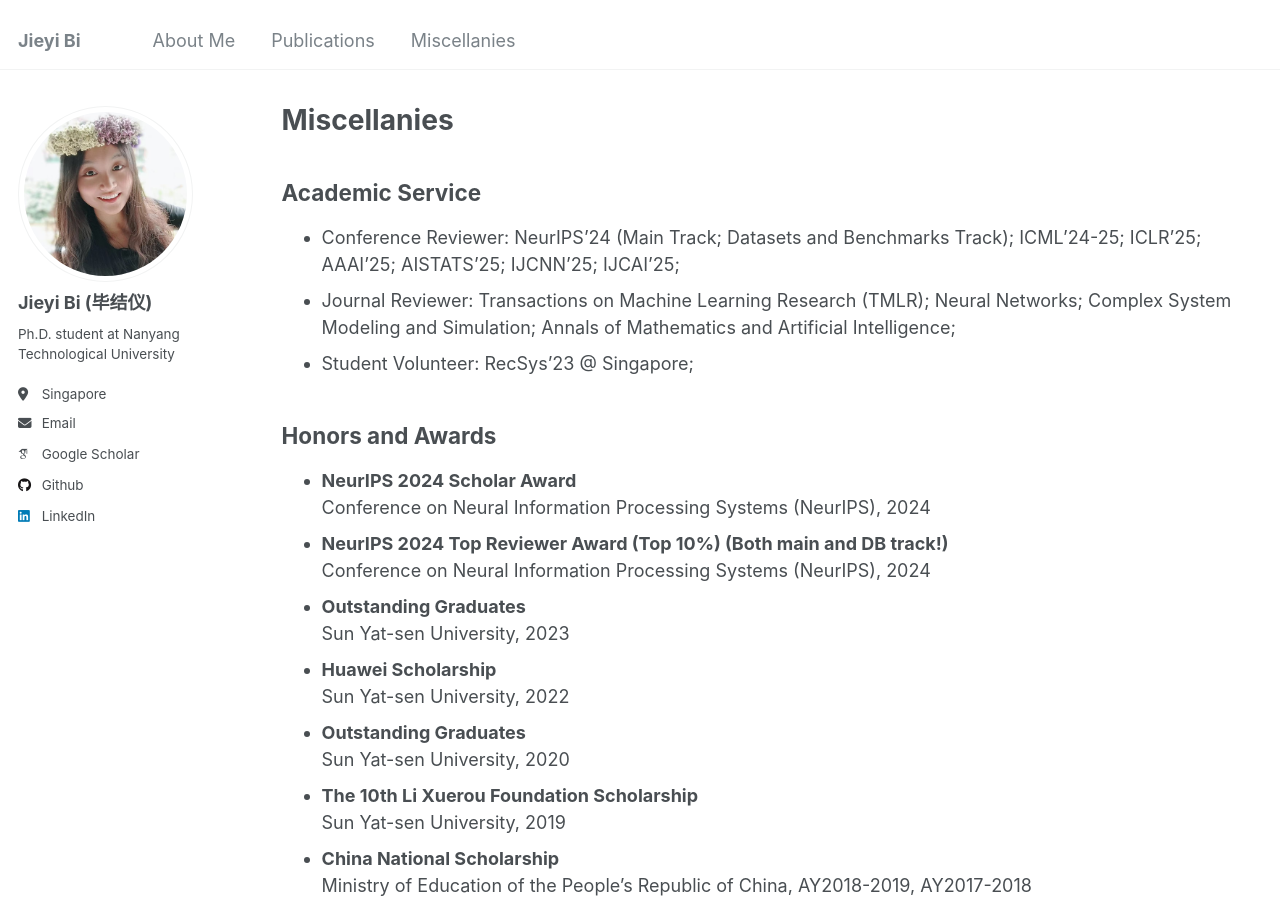
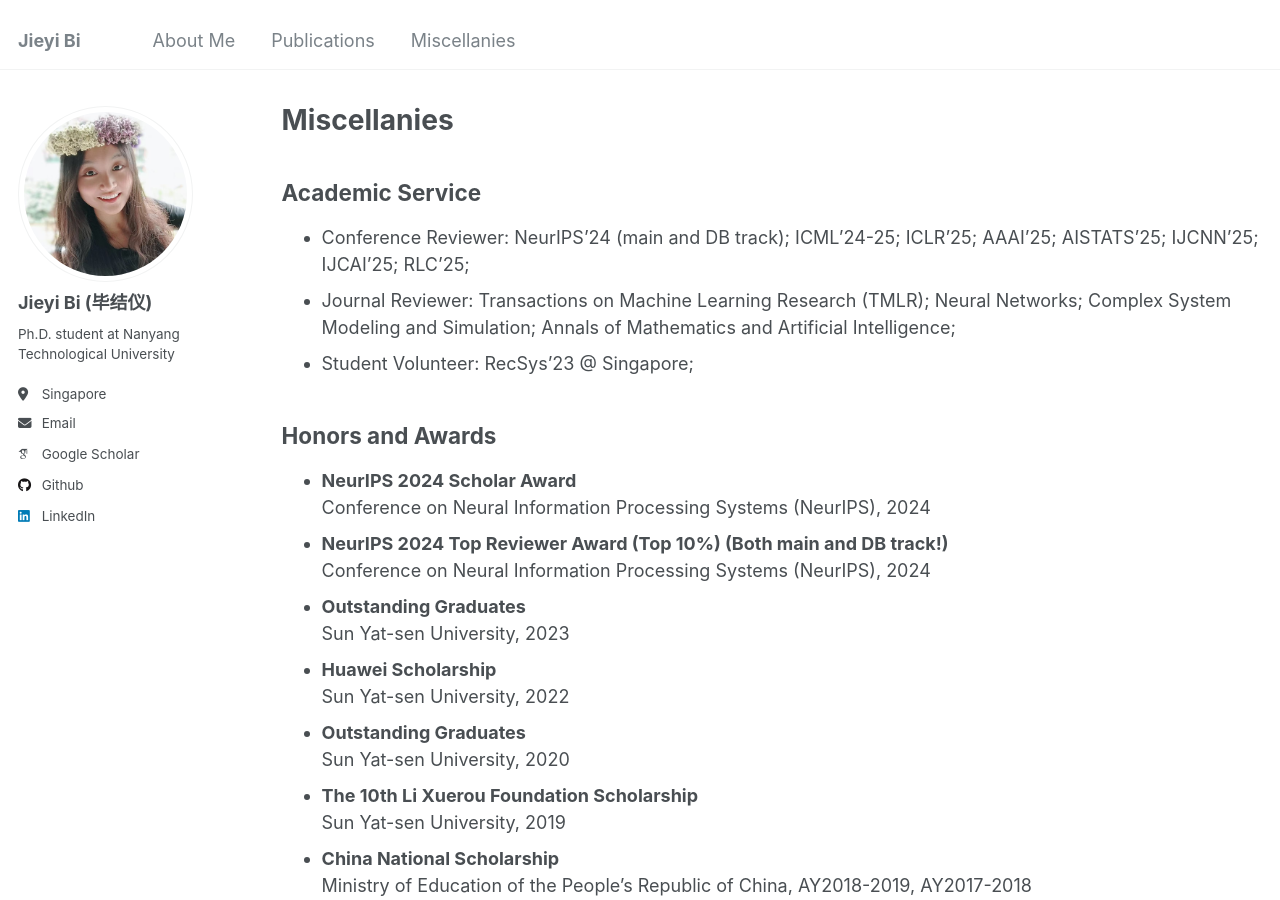
Before and after one commit to jieyibi/jieyibi.github.io, a Jekyll site: the page built from _pages/miscellanies.md, in a window 1280 px wide and 900 px high. Built offline with Jekyll 4.4.1, drawn with Linux system fonts in a browser that asks for light colours; some web fonts are replaced.

Commit message:
Update miscellanies.md

```diff
--- a/_pages/miscellanies.md
+++ b/_pages/miscellanies.md
@@ -7,7 +7,7 @@ author_profile: true
 
 ## Academic Service
 
-* Conference Reviewer: NeurIPS'24 (Main Track; Datasets and Benchmarks Track); ICML'24-25; ICLR'25; AAAI'25; AISTATS’25; IJCNN'25; IJCAI'25;
+* Conference Reviewer: NeurIPS'24 (main and DB track); ICML'24-25; ICLR'25; AAAI'25; AISTATS’25; IJCNN'25; IJCAI'25; RLC'25;
 * Journal Reviewer: Transactions on Machine Learning Research (TMLR); Neural Networks; Complex System Modeling and Simulation; Annals of Mathematics and Artificial Intelligence;
 * Student Volunteer: RecSys'23 @ Singapore;
 
```
